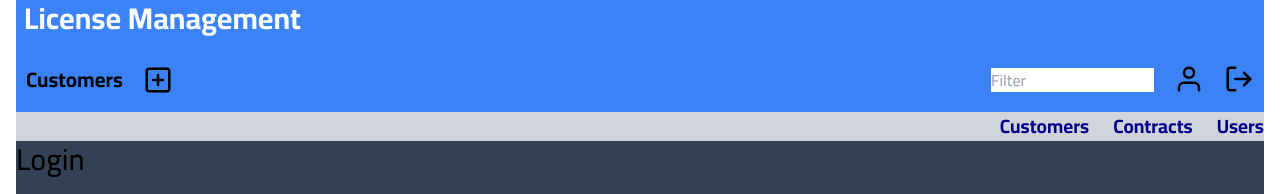
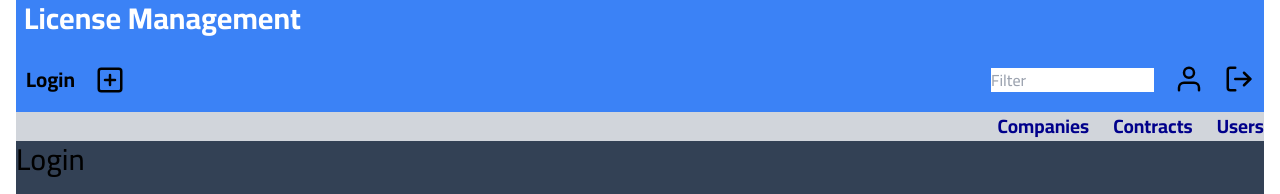
Before and after one commit to PinarGoekcek/license-management, a React (Create React App) app in the folder frontend/licence-management-ui/: page /login in a window 1280 px wide. Shown: the top 194 px of the page. Built offline with nearby package versions, Linux system fonts and the light colour scheme; no server answers.

Commit message:
Make header title dynamically changing

```diff
--- a/frontend/licence-management-ui/src/App.js
+++ b/frontend/licence-management-ui/src/App.js
@@ -10,9 +10,11 @@ import Login from './components/Login';
 import axios from "axios";
 import {routes} from "./config";
 import Bottombar from "./components/Bottombar";
+import {useState} from "react";
 
 function App() {
     const history = useHistory();
+    const [headTitle, setHeadTitle] = useState([]);
 
     axios.interceptors.response.use(
         (response) => {
@@ -29,16 +31,20 @@ function App() {
     );
     axios.defaults.withCredentials = true;
 
+    const getHeadTitle = (text) => {
+        setHeadTitle(text);
+    }
+
     return (
         <div className='my-container'>
-            <Header title={'Customers'}/>
+            <Header title={headTitle}/>
             <Navbar/>
 
             <Switch>
-                <Route path={routes.companies} exact component={() => <Companies/>}/>
-                <Route path={routes.contracts} exact component={() => <Contracts/>}/>
-                <Route path={routes.users} exact component={() => <Users/>}/>
-                <Route path={routes.login} exact component={() => <Login/>}/>
+                <Route path={routes.companies} exact component={() => <Companies func={getHeadTitle}/>}/>
+                <Route path={routes.contracts} exact component={() => <Contracts func={getHeadTitle}/>}/>
+                <Route path={routes.users} exact component={() => <Users func={getHeadTitle}/>}/>
+                <Route path={routes.login} exact component={() => <Login func={getHeadTitle}/>}/>
 
                 <Redirect to={routes.companies}/>
             </Switch>
--- a/frontend/licence-management-ui/src/components/Companies.js
+++ b/frontend/licence-management-ui/src/components/Companies.js
@@ -4,7 +4,9 @@ import {useState, useEffect} from 'react';
 import {APP_API_ENDPOINT_URL, routes} from '../config';
 import {useHistory} from 'react-router-dom';
 
-const Companies = () => {
+const Companies = (props) => {
+    props.func('Companies');
+
     const history = useHistory();
     const [companies, setCompanies] = useState([]);
 
--- a/frontend/licence-management-ui/src/components/Contracts.js
+++ b/frontend/licence-management-ui/src/components/Contracts.js
@@ -1,10 +1,12 @@
 import axios from "axios";
 import Contract from './Contract';
-import {useState, useEffect } from "react";
+import {useState, useEffect} from "react";
 import {APP_API_ENDPOINT_URL, routes} from "../config";
 import {useHistory} from "react-router-dom";
 
-const Contracts = () => {
+const Contracts = (props) => {
+    props.func('Contracts');
+
     const history = useHistory();
     const [contracts, setContracts] = useState([]);
 
@@ -14,7 +16,7 @@ const Contracts = () => {
             history.push(routes.login)
             return
         }
-    let  jwt = user.jwt || ""
+        let jwt = user.jwt || ""
         axios.get(`${APP_API_ENDPOINT_URL}/contracts`, {
             headers: {
                 'Content-Type': 'application/json',
@@ -41,7 +43,7 @@ const Contracts = () => {
             </div>
             {contracts ?
                 contracts.map((contract) => (
-            <Contract key={contract.id} contract={contract} />
+                    <Contract key={contract.id} contract={contract}/>
                 ))
                 : console.log("No contracts in list")
             }
--- a/frontend/licence-management-ui/src/components/Login.js
+++ b/frontend/licence-management-ui/src/components/Login.js
@@ -3,7 +3,9 @@ import {APP_API_ENDPOINT_URL, routes} from "../config";
 import {useHistory} from "react-router-dom";
 import {useState} from "react";
 
-const Login = () => {
+const Login = (props) => {
+    props.func('Login');
+
     const history = useHistory();
     const [username, setUsername] = useState();
     const [password, setPassword] = useState();
--- a/frontend/licence-management-ui/src/components/Navbar.js
+++ b/frontend/licence-management-ui/src/components/Navbar.js
@@ -1,4 +1,5 @@
 import {routes} from "./../config";
+import Companies from "./Companies";
 
 const Navbar = () => {
     return (
@@ -6,7 +7,7 @@ const Navbar = () => {
             <div className='container'>
                 <ul className='nav'>
                     <li>
-                        <a href={routes.companies}>Customers</a>
+                        <a href={routes.companies}>Companies</a>
                     </li>
                     <li>
                         <a href={routes.contracts}>Contracts</a>
--- a/frontend/licence-management-ui/src/components/Users.js
+++ b/frontend/licence-management-ui/src/components/Users.js
@@ -4,7 +4,9 @@ import {useState, useEffect} from "react";
 import {APP_API_ENDPOINT_URL, routes} from "../config";
 import {useHistory} from "react-router-dom";
 
-const Users = () => {
+const Users = (props) => {
+    props.func('Users');
+
     const history = useHistory();
     const [users, setUsers] = useState([]);
 
```
Lines whose indentation alone changed are shown as unchanged.
